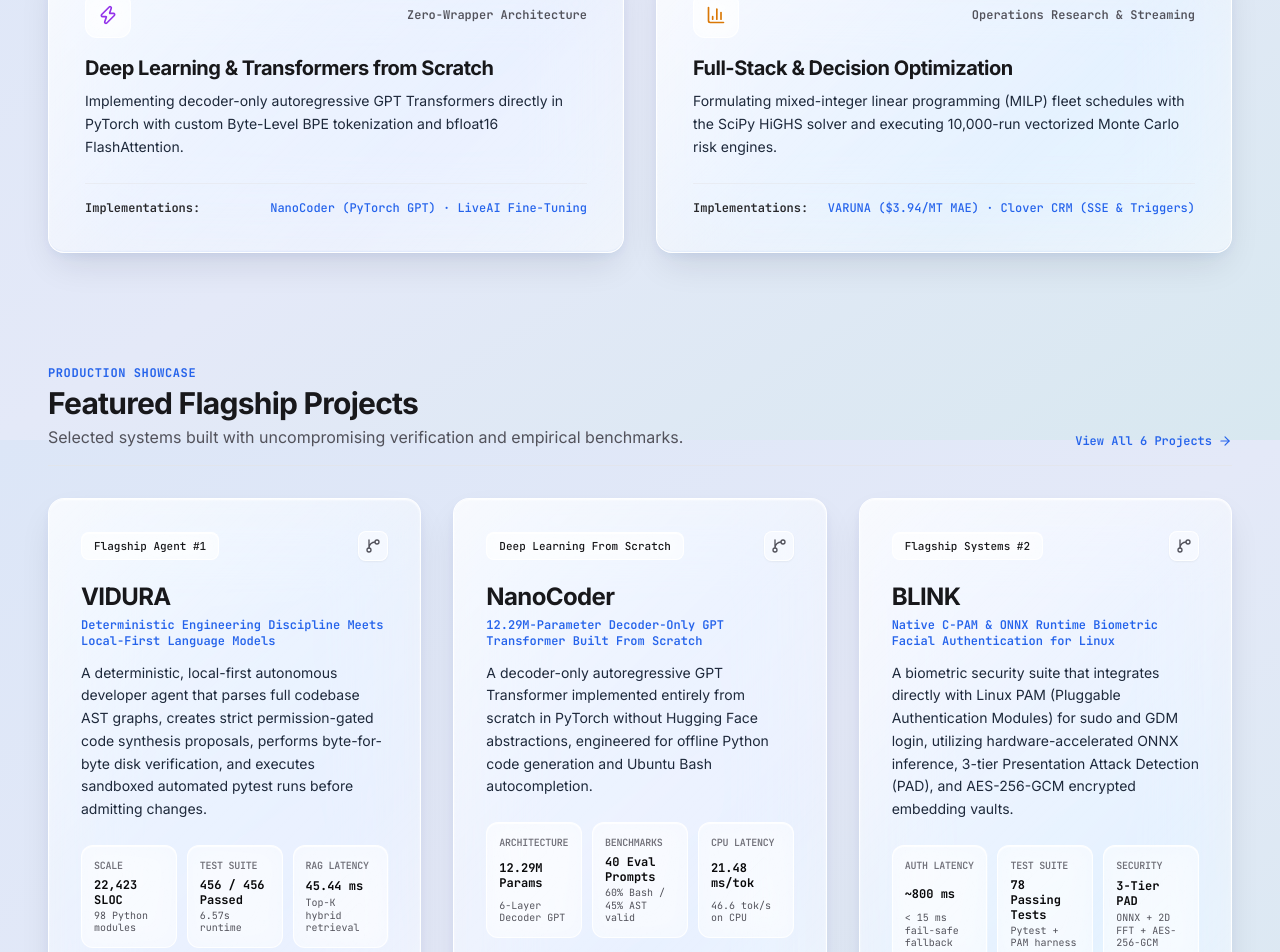
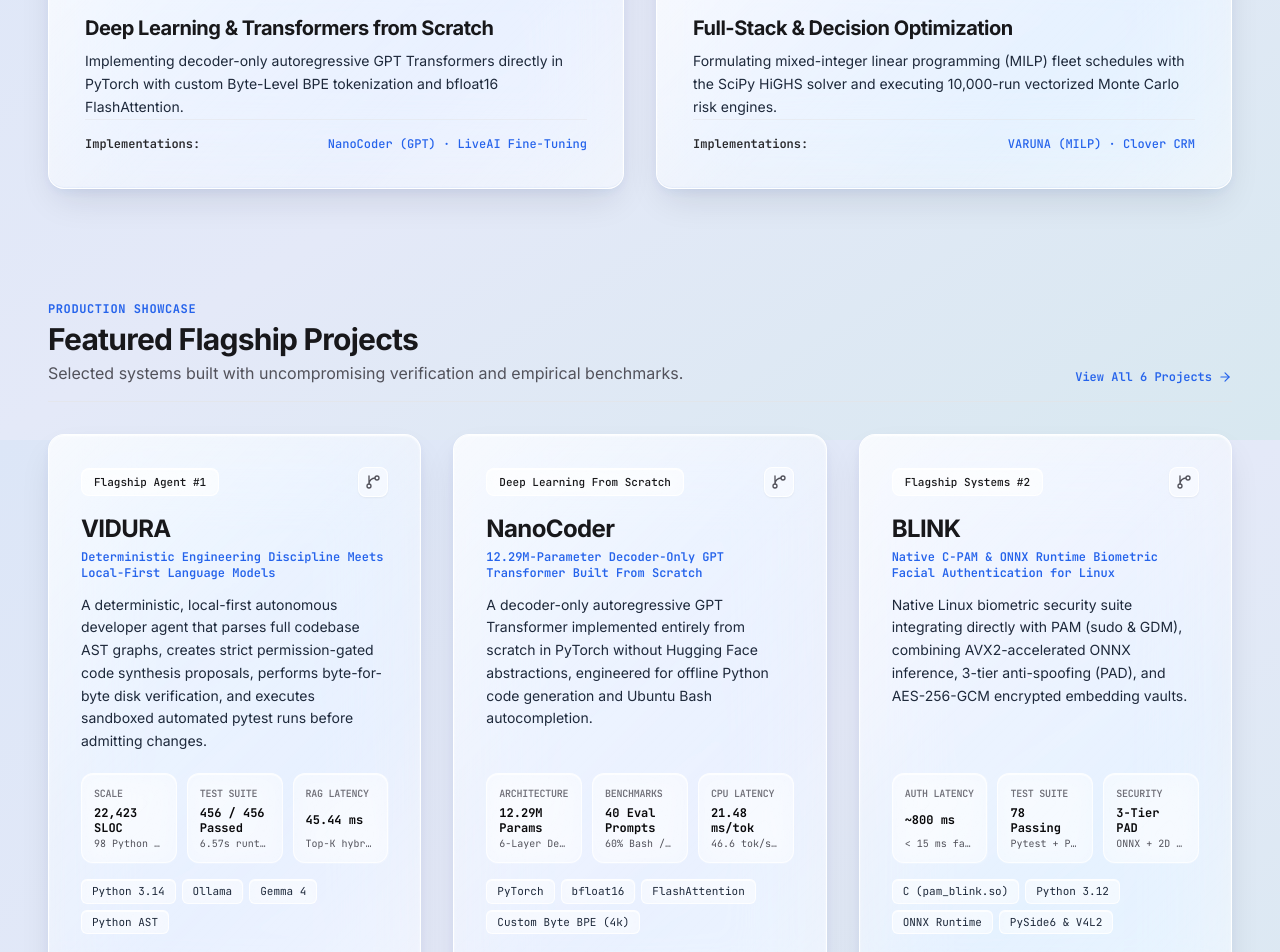
Before and after one commit to MOHAN2416/MOHAN2416.github.io, a Next.js app: page / in a window 1280 px wide. Shown: the part 1160-2112 px from the top of the page. Built offline with nearby package versions, Linux system fonts and the light colour scheme.

Commit message:
fix(ui): align card heights, equalize BLINK copy & metrics, and enhance frosted-glass depth

```diff
--- a/src/app/globals.css
+++ b/src/app/globals.css
@@ -60,8 +60,8 @@ body {
 .blueprint-grid {
   background-size: 48px 48px;
   background-image:
-    linear-gradient(to right, rgba(37, 99, 235, 0.08) 1px, transparent 1px),
-    linear-gradient(to bottom, rgba(37, 99, 235, 0.08) 1px, transparent 1px);
+    linear-gradient(to right, rgba(37, 99, 235, 0.11) 1px, transparent 1px),
+    linear-gradient(to bottom, rgba(37, 99, 235, 0.11) 1px, transparent 1px);
 }
 
 /* 3D Frosted Glass Material Helpers */
@@ -81,14 +81,11 @@ body {
 }
 
 .glass-sub {
-  background: rgba(255, 255, 255, 0.4);
+  background: rgba(255, 255, 255, 0.35);
   backdrop-filter: blur(12px);
   -webkit-backdrop-filter: blur(12px);
-  border-top: 1px solid rgba(255, 255, 255, 0.9);
-  border-left: 1px solid rgba(255, 255, 255, 0.9);
-  border-right: 1px solid rgba(255, 255, 255, 0.4);
-  border-bottom: 1px solid rgba(255, 255, 255, 0.4);
-  box-shadow: inset 0 1px 1px rgba(255, 255, 255, 0.9);
+  border: 1px solid rgba(255, 255, 255, 0.75);
+  box-shadow: inset 0 1px 1px rgba(255, 255, 255, 0.85);
 }
 
 .glass-pill {
--- a/src/app/page.tsx
+++ b/src/app/page.tsx
@@ -125,8 +125,8 @@ export default function HomePage() {
 
         <div className="grid grid-cols-1 lg:grid-cols-2 gap-8">
           {ENGINEERING_PILLARS.map((pillar, idx) => (
-            <GlassCard key={idx} index={idx}>
-              <div className="p-8 sm:p-9 space-y-6 flex flex-col justify-between h-full">
+            <GlassCard key={idx} index={idx} className="h-full flex flex-col">
+              <div className="p-8 sm:p-9 flex flex-col h-full flex-1 justify-between">
                 <div className="space-y-4">
                   <div className="flex items-center justify-between">
                     <div className="p-3 rounded-xl bg-white/45 backdrop-blur-md border-t border-l border-white/90 border-r border-b border-white/40 shadow-[inset_0_1px_1px_rgba(255,255,255,0.9)]">
@@ -147,9 +147,9 @@ export default function HomePage() {
                   </div>
                 </div>
 
-                <div className="pt-4 border-t border-zinc-200/50 flex items-center justify-between text-xs font-mono text-zinc-600">
+                <div className="mt-auto pt-4 border-t border-zinc-200/50 flex items-center justify-between text-xs font-mono text-zinc-600">
                   <span className="font-semibold text-zinc-800">Implementations:</span>
-                  <span className="text-cobalt-600 font-medium">{pillar.featuredProjects.join(" · ")}</span>
+                  <span className="text-cobalt-600 font-medium whitespace-nowrap">{pillar.featuredProjects.join(" · ")}</span>
                 </div>
               </div>
             </GlassCard>
@@ -183,8 +183,8 @@ export default function HomePage() {
 
         <div className="grid grid-cols-1 md:grid-cols-2 xl:grid-cols-3 gap-8">
           {featuredProjects.map((project, idx) => (
-            <GlassCard key={project.id} index={idx} data-cursor="view">
-              <div className="p-7 sm:p-8 space-y-5">
+            <GlassCard key={project.id} index={idx} data-cursor="view" className="h-full flex flex-col">
+              <div className="p-7 sm:p-8 flex flex-col flex-1">
                 <div className="flex items-center justify-between">
                   <span className="px-3 py-1 rounded-lg text-[11px] font-mono font-medium bg-white/45 backdrop-blur-md text-zinc-900 border-t border-l border-white/95 border-r border-b border-white/45 shadow-[inset_0_1px_1px_rgba(255,255,255,0.95)]">
                     {project.badge}
@@ -200,24 +200,26 @@ export default function HomePage() {
                   </a>
                 </div>
 
-                <div>
+                <div className="mt-4">
                   <h3 className="text-2xl font-bold font-heading text-zinc-900">
                     {project.title}
                   </h3>
                   <div className="text-xs font-mono text-cobalt-600 font-semibold mt-1 leading-snug">
                     {project.tagline}
                   </div>
-                  <p className="text-sm text-slate-800 mt-3 leading-relaxed font-sans">
+                  <p className="text-sm text-slate-800 mt-3 leading-relaxed font-sans min-h-[5rem]">
                     {project.summary}
                   </p>
                 </div>
 
-                {/* 3 Authentic Empirical Metrics in Frosted Glass Boxes */}
-                <div className="grid grid-cols-3 gap-2.5 pt-1 font-mono text-xs">
+                {/* BOTTOM BLOCK: Wrap in mt-auto pt-5 container for perfect baseline alignment */}
+                <div className="mt-auto pt-5 space-y-4">
+                  {/* 3 Authentic Empirical Metrics in Recessed Frosted Sub-Glass Boxes */}
+                  <div className="grid grid-cols-3 gap-2.5 font-mono text-xs">
                     {project.cardMetrics.map((m, mIdx) => (
                       <div
                         key={mIdx}
-                      className="p-3 rounded-xl bg-white/40 backdrop-blur-md border-t border-l border-white/90 border-r border-b border-white/40 shadow-[inset_0_1px_1px_rgba(255,255,255,0.9)] flex flex-col justify-between"
+                        className="p-3 rounded-xl bg-white/35 backdrop-blur-md border border-white/75 shadow-[inset_0_1px_1px_rgba(255,255,255,0.85)] flex flex-col justify-between"
                       >
                         <div className="text-[10px] text-zinc-500 uppercase tracking-tight font-semibold">
                           {m.label}
@@ -225,7 +227,7 @@ export default function HomePage() {
                         <div className="font-bold text-zinc-950 mt-1 text-xs leading-tight">
                           {m.value}
                         </div>
-                      <div className="text-[10px] text-zinc-600 mt-0.5 leading-tight">
+                        <div className="text-[10px] text-zinc-600 mt-0.5 leading-tight truncate">
                           {m.sub}
                         </div>
                       </div>
@@ -233,7 +235,7 @@ export default function HomePage() {
                   </div>
 
                   {/* Tech Chips */}
-                <div className="flex flex-wrap gap-1.5 pt-1">
+                  <div className="flex flex-wrap gap-1.5">
                     {project.techStack.slice(0, 4).map((tech) => (
                       <span
                         key={tech}
@@ -244,9 +246,10 @@ export default function HomePage() {
                     ))}
                   </div>
                 </div>
+              </div>
 
               {/* Bottom Actions Bar */}
-              <div className="p-4 sm:p-5 bg-white/25 backdrop-blur-md border-t border-white/60 flex items-center justify-between">
+              <div className="mt-auto p-4 sm:p-5 bg-white/25 backdrop-blur-md border-t border-white/60 flex items-center justify-between">
                 <Link
                   href={`/projects/${project.slug}`}
                   className="inline-flex items-center gap-1.5 text-xs font-semibold text-cobalt-600 hover:text-cobalt-700"
--- a/src/components/GlassCard.tsx
+++ b/src/components/GlassCard.tsx
@@ -77,7 +77,7 @@ export function GlassCard({
           transformStyle: "preserve-3d",
           ...props.style,
         }}
-        className={`group relative rounded-2xl bg-white/35 backdrop-blur-2xl backdrop-saturate-[200%] border-t border-l border-white/95 border-r border-b border-white/45 shadow-[inset_0_1px_2px_rgba(255,255,255,1),inset_0_-1px_1px_rgba(37,99,235,0.08),0_16px_36px_-8px_rgba(15,23,42,0.12),0_4px_12px_-2px_rgba(37,99,235,0.08)] hover:bg-white/45 hover:shadow-[inset_0_1px_2px_rgba(255,255,255,1),inset_0_-1px_1px_rgba(37,99,235,0.12),0_24px_48px_-10px_rgba(15,23,42,0.16),0_6px_16px_-2px_rgba(37,99,235,0.12)] hover:-translate-y-1 transition-all duration-300 overflow-hidden ${className}`}
+        className={`group relative rounded-2xl bg-white/35 backdrop-blur-2xl backdrop-saturate-[200%] border-t border-l border-white/95 border-r border-b border-white/45 shadow-[inset_0_1px_2px_rgba(255,255,255,1),inset_0_-1px_1px_rgba(37,99,235,0.08),0_16px_36px_-8px_rgba(15,23,42,0.12),0_4px_12px_-2px_rgba(37,99,235,0.08)] hover:bg-white/45 hover:shadow-[inset_0_1px_2px_rgba(255,255,255,1),inset_0_-1px_1px_rgba(37,99,235,0.12),0_24px_48px_-10px_rgba(15,23,42,0.16),0_6px_16px_-2px_rgba(37,99,235,0.12)] hover:-translate-y-1 transition-all duration-300 overflow-hidden h-full flex flex-col ${className}`}
         {...props}
       >
         {/* Layer 1: Diagonal Glossy Surface Sheen (Always Visible, Even Without Hover) */}
@@ -112,7 +112,7 @@ export function GlassCard({
         />
 
         {/* Layer 4: Inner Card Content */}
-        <div className="relative z-10 w-full h-full flex flex-col justify-between">
+        <div className="relative z-10 w-full h-full flex flex-col flex-1 justify-between">
           {children}
         </div>
       </motion.div>
--- a/src/lib/data.ts
+++ b/src/lib/data.ts
@@ -341,13 +341,13 @@ export const PROJECTS: Project[] = [
     testsCount: "78 / 78 Tests",
     passRate: "100% Passing",
     latencyHeadline: "~800 ms Total Cold Auth",
-    techStack: ["C (pam_blink.so)", "Python 3.12", "ONNX Runtime (AVX2)", "YuNet", "ArcFace 512-d", "MiniFASNetV2", "OpenCV V4L2", "PySide6 HUD", "Systemd"],
+    techStack: ["C (pam_blink.so)", "Python 3.12", "ONNX Runtime", "PySide6 & V4L2", "YuNet", "ArcFace 512-d", "MiniFASNetV2", "Systemd"],
     summary:
-      "A biometric security suite that integrates directly with Linux PAM (Pluggable Authentication Modules) for sudo and GDM login, utilizing hardware-accelerated ONNX inference, 3-tier Presentation Attack Detection (PAD), and AES-256-GCM encrypted embedding vaults.",
+      "Native Linux biometric security suite integrating directly with PAM (sudo & GDM), combining AVX2-accelerated ONNX inference, 3-tier anti-spoofing (PAD), and AES-256-GCM encrypted embedding vaults.",
     cardMetrics: [
-      { label: "Auth Latency", value: "~800 ms", sub: "< 15 ms fail-safe fallback" },
-      { label: "Test Suite", value: "78 Passing Tests", sub: "Pytest + PAM harness" },
-      { label: "Security", value: "3-Tier PAD", sub: "ONNX + 2D FFT + AES-256-GCM" },
+      { label: "Auth Latency", value: "~800 ms", sub: "< 15 ms fallback" },
+      { label: "Test Suite", value: "78 Passing", sub: "Pytest + PAM" },
+      { label: "Security", value: "3-Tier PAD", sub: "ONNX + 2D FFT" },
     ],
     architectureHighlights: [
       "Native Linux pam_blink.so written in C communicating via UNIX domain sockets to an isolated daemon.",
@@ -897,7 +897,7 @@ export const ENGINEERING_PILLARS = [
     tagline: "Deterministic Local Agency",
     description:
       "Architecting AI agents that refuse hallucination through AST symbol indexing, strict permission-gated code synthesis proposals, and physical byte-level verification.",
-    featuredProjects: ["VIDURA (22.4k SLOC)", "NanoCoder (12.29M GPT)"],
+    featuredProjects: ["VIDURA (22.4k SLOC)", "NanoCoder (12.29M)"],
     color: "bg-blue-50 border-blue-200 text-blue-700",
   },
   {
@@ -906,7 +906,7 @@ export const ENGINEERING_PILLARS = [
     tagline: "Low-Latency PAM & Biometrics",
     description:
       "Writing native C Linux Pluggable Authentication Modules (PAM) and ONNX AVX2 pipelines that authenticate users in under 800ms with 3-tier presentation attack detection.",
-    featuredProjects: ["BLINK (C-PAM pam_blink.so)", "KavachAI (pHash & Crypto Logs)"],
+    featuredProjects: ["BLINK (pam_blink.so)", "KavachAI"],
     color: "bg-emerald-50 border-emerald-200 text-emerald-700",
   },
   {
@@ -915,7 +915,7 @@ export const ENGINEERING_PILLARS = [
     tagline: "Zero-Wrapper Architecture",
     description:
       "Implementing decoder-only autoregressive GPT Transformers directly in PyTorch with custom Byte-Level BPE tokenization and bfloat16 FlashAttention.",
-    featuredProjects: ["NanoCoder (PyTorch GPT)", "LiveAI Fine-Tuning"],
+    featuredProjects: ["NanoCoder (GPT)", "LiveAI Fine-Tuning"],
     color: "bg-purple-50 border-purple-200 text-purple-700",
   },
   {
@@ -924,7 +924,7 @@ export const ENGINEERING_PILLARS = [
     tagline: "Operations Research & Streaming",
     description:
       "Formulating mixed-integer linear programming (MILP) fleet schedules with the SciPy HiGHS solver and executing 10,000-run vectorized Monte Carlo risk engines.",
-    featuredProjects: ["VARUNA ($3.94/MT MAE)", "Clover CRM (SSE & Triggers)"],
+    featuredProjects: ["VARUNA (MILP)", "Clover CRM"],
     color: "bg-amber-50 border-amber-200 text-amber-700",
   },
 ];
```
Also changed, not shown: src/app/projects/page.tsx (+15 -12 lines), src/components/InteractiveBackground.tsx (+12 -9 lines). Lines whose indentation alone changed are shown as unchanged.
